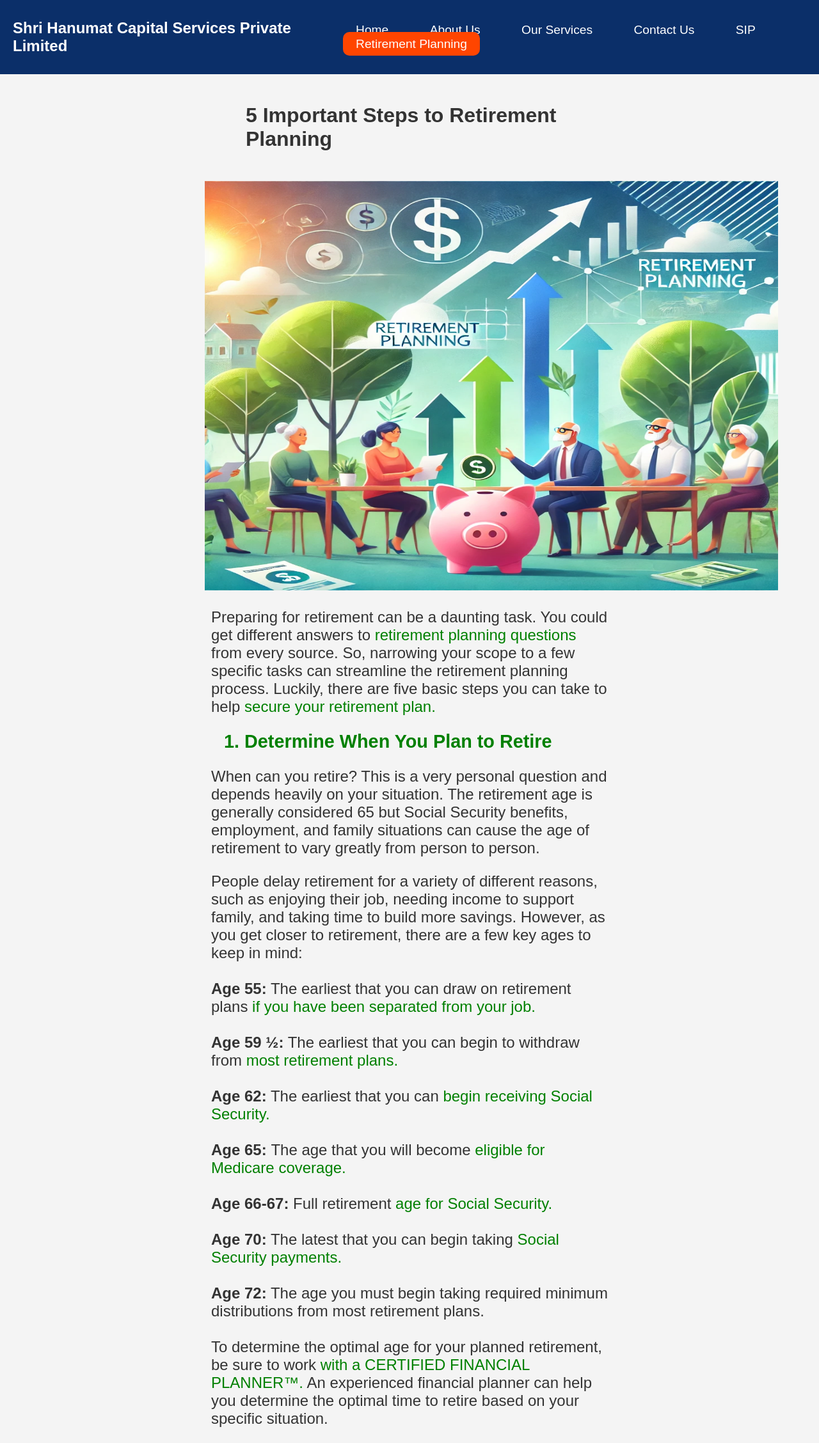
After one commit to theaysha/code, a PHP site: page /retirement2.php in a window 1280 px wide. The commit adds this page. Shown: the whole page at 64% size. Run offline with PHP 8.4, Linux system fonts and the light colour scheme.

Commit message:
changes and make some files

```diff
--- /dev/null
+++ b/retirement2.css
@@ -0,0 +1,78 @@
+body {
+    font-family: Arial, sans-serif;
+    background-color: #f4f4f4;
+    color: #333;
+    margin: 0;
+    /* padding: 20px; */
+}
+.navbar {
+    background: #0b2f69;
+
+    color: #fff;
+    padding: 10px 0;
+
+}
+h2{
+    padding: 0 20px;
+}
+
+
+.navbar .container {
+    display: flex;
+    justify-content: space-between;
+    align-items: center;
+}
+
+.nav-links {
+    list-style: none;
+}
+
+.nav-links li {
+    display: inline;
+    margin-left: 20px;
+}
+
+.nav-links a {
+    color: #fff;
+    text-decoration: none;
+    padding: 8px 20px;
+    transition: background 0.3s;
+    font-size: larger;
+
+}
+
+.nav-links a:hover {
+    color:aqua;
+
+}
+.nav-links a.active {
+    background-color: #ff4500;
+    color: #fff;
+    border-radius: 10px;
+}
+
+img {
+    width: 70%;
+
+    max-height: 80vh;
+    margin-left: 20rem;
+}
+main{
+    padding: 0 330px;
+    font-size: larger;
+
+
+}
+h1{
+    padding: 20px 24rem;
+    font-size: xx-large;
+}
+main p{
+    font-size: x-large;
+}
+main span{
+    color: green;
+}
+ main h2{
+    color:green ;
+}
--- /dev/null
+++ b/retirement2.php
@@ -0,0 +1,50 @@
+<!DOCTYPE html>
+<html lang="en">
+<head>
+    <meta charset="UTF-8">
+    <meta name="viewport" content="width=device-width, initial-scale=1.0">
+    <title>Document</title>
+    <link rel="stylesheet" href="retirement2.css">
+</head>
+<body>
+<nav class="navbar">
+        <div class="container">
+            <h2>Shri Hanumat Capital Services Private Limited</h2>
+            <ul class="nav-links">
+                <li><a href="index.php">Home</a></li>
+                <li><a href="about.php">About Us</a></li>
+                <li><a href="our_services.php">Our Services</a></li>
+                <li><a href="contact.php">Contact Us</a></li>
+                <li><a href="contact.php">SIP</a></li>
+                <li><a href="retirement.php"  class="active">Retirement Planning</a></li>
+
+
+            </ul>
+
+        </div>
+    </nav>
+    <section>
+        <h1>5 Important Steps to Retirement Planning
+        </h1>
+        <img src="retire.webp" alt="">
+    </section>
+    <main>
+        <p>Preparing for retirement can be a daunting task. You could get different answers to <span>retirement planning questions</span> from every  source. So, narrowing your scope to a few specific tasks can streamline the retirement planning process. Luckily, there are five basic steps you can take to help <span> secure your retirement plan.</span></p>
+
+        <h2>1. Determine When You Plan to Retire</h2>
+        <p>When can you retire? This is a very personal question and depends heavily on your situation. The retirement age is generally considered 65 but Social Security benefits, employment, and family situations can cause the age of retirement to vary greatly from person to person.</p>
+        <p>People delay retirement for a variety of different reasons, such as enjoying their job, needing income to support family, and taking time to build more savings. However, as you get closer to retirement, there are a few key ages to keep in mind: <br><br>
+
+<b>Age 55:</b> The earliest that you can draw on retirement plans <span>if you have been separated from your job.</span> <br><br>
+<b>Age 59 ½:</b> The earliest that you can begin to withdraw from <span>most retirement plans.</span><br><br>
+<b>Age 62:</b> The earliest that you can <span>begin receiving Social Security.</span><br><br>
+<b>Age 65: </b>The age that you will become <span>eligible for Medicare coverage.</span><br><br>
+<b>Age 66-67: </b>Full retirement <span>age for Social Security.</span><br><br>
+<b>Age 70:</b> The latest that you can begin taking <span>Social Security payments.</span><br><br>
+<b>Age 72:</b> The age you must begin taking required minimum distributions from most retirement plans.<br><br>
+To determine the optimal age for your planned retirement, be sure to work <span>with a CERTIFIED FINANCIAL PLANNER™.</span> An experienced financial planner can help you determine the optimal time to retire based on your specific situation.</p>
+
+    </main>
+
+</body>
+</html>
--- a/style.css
+++ b/style.css
@@ -78,6 +78,12 @@ nav ul li a:hover{
     font-size: 28px;
     color: #fff;
     cursor: pointer;
+}
+.navbar .container {
+    display: flex;
+    justify-content: space-between; /* Ensures the space between h2 and nav-links */
+    align-items: center; /* Aligns items vertically */
+    color: #fff;
 }
 
 @media (max-width: 768px) {
```
Also changed, not shown: index.php (+18 -19 lines), retirement.css (+117 -0 lines), retirement.php (+132 -0 lines), sip info.css (+161 -9 lines), sip info.php (+33 -0 lines), images (1).jpeg (added), images.jpeg (added), paln.jpeg (added), retire.webp (added), sip sip.webp (added).
